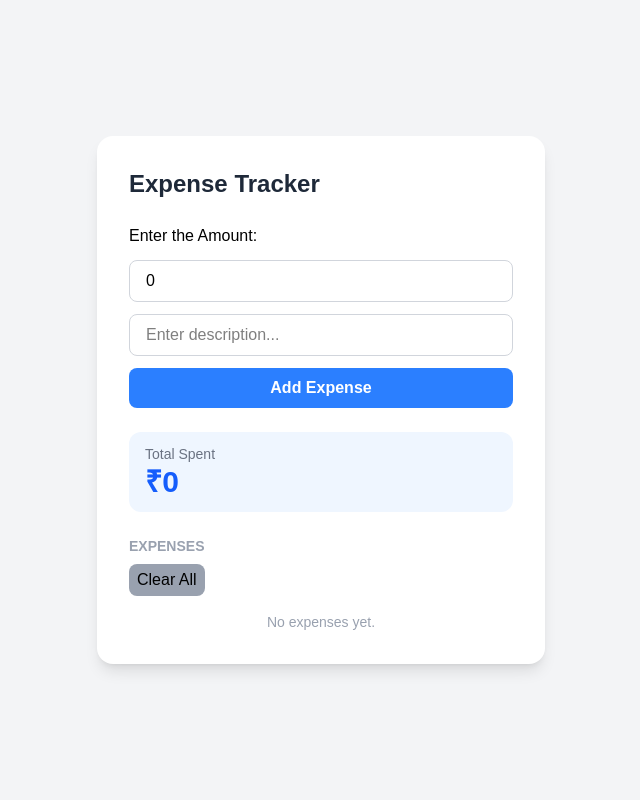
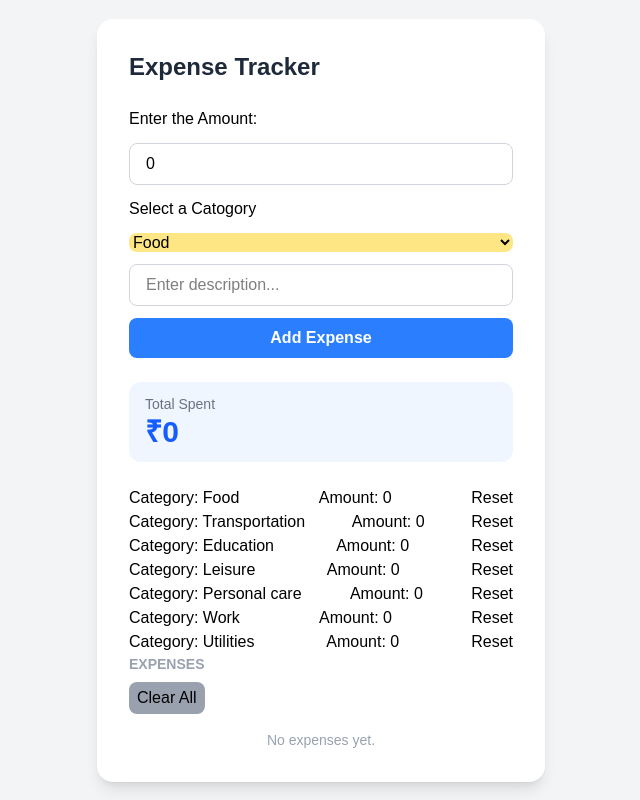
Before and after one commit to nja-rasheed/expenser, a Next.js app: page / in a window 1280 px wide. Shown: the whole page, without its empty margins (319-959 px from the left). Built offline with nearby package versions, Linux system fonts and the light colour scheme.

Commit message:
Category Feature

```diff
--- a/src/app/layout.tsx
+++ b/src/app/layout.tsx
@@ -13,7 +13,7 @@ const geistMono = Geist_Mono({
 });
 
 export const metadata: Metadata = {
-  title: "Create Next App",
+  title: "Personal Expense Tracker",
   description: "Generated by create next app",
 };
 
--- a/src/app/page.tsx
+++ b/src/app/page.tsx
@@ -4,21 +4,43 @@ import { useState, useEffect } from "react";
 type Expense = {
   id: number;
   amt: number;
+  catogory: number;
   dsc: string;
 };
 
+type Catogory = {
+  name: string;
+  amt: number;
+};
+
+const catogory: Catogory[] = [
+  { name: "Food", amt: 0 },
+  { name: "Transportation", amt: 0 },
+  { name: "Education", amt: 0 },
+  { name: "Leisure", amt: 0 },
+  { name: "Personal care", amt: 0 },
+  { name: "Work", amt: 0 },
+  { name: "Utilities", amt: 0 },
+];
 export default function Home() {
   const [amount, setAmount] = useState(0);
+  const [cIndex, setCIndex] = useState(0);
   const [description, setDescription] = useState("");
   const [totalexpense, setExpense] = useState(0);
   const [expenses, setExpenses] = useState<Expense[]>([]);
+  const [catogory_amt, setCatogoryAmt] = useState<Catogory[]>(catogory);
 
   useEffect(() => {
     const stored_expenses = localStorage.getItem("expenses");
+    const stored_catogory_amt = localStorage.getItem("catogory_amt");
     if (stored_expenses) {
       const parsed = JSON.parse(stored_expenses);
       setExpenses(parsed);
       calculateTotal(parsed);
+    }
+    if (stored_catogory_amt) {
+      const parsed = JSON.parse(stored_catogory_amt);
+      setCatogoryAmt(parsed);
     }
   }, []);
 
@@ -32,8 +54,14 @@ export default function Home() {
     const newExpense: Expense = {
       id: Date.now(),
       amt: amount,
+      catogory: cIndex,
       dsc: description,
     };
+    const updatedCats = catogory_amt.map((c, i) =>
+      i === cIndex ? { ...c, amt: c.amt + amount } : c
+    );
+    setCatogoryAmt(updatedCats);
+    localStorage.setItem("catogory_amt", JSON.stringify(updatedCats));
     const updated = [...expenses, newExpense];
     setExpenses(updated);
     calculateTotal(updated);
@@ -44,6 +72,12 @@ export default function Home() {
 
   function deleteExpense(del_id: number) {
     const updated = expenses.filter((exp) => exp.id !== del_id);
+    const target = expenses.find((exp) => exp.id === del_id)!;
+    const updatedCats = catogory_amt.map((c, i) =>
+      i === target.catogory ? { ...c, amt: c.amt - target.amt } : c
+    );
+    setCatogoryAmt(updatedCats);
+    localStorage.setItem("catogory_amt", JSON.stringify(updatedCats));
     setExpenses(updated);
     calculateTotal(updated);
     localStorage.setItem("expenses", JSON.stringify(updated));
@@ -55,8 +89,22 @@ export default function Home() {
       return;
     }
     localStorage.setItem("expenses", JSON.stringify([]));
+    localStorage.setItem("catogory_amt", JSON.stringify(catogory));
     setExpenses([]);
+    setCatogoryAmt(catogory);
     setExpense(0);
+  }
+
+  function resetCatogortValues(index: number) {
+    const updatedCats = catogory_amt.map((c, i) =>
+      i === index ? { ...c, amt: 0 } : c
+    );
+    setCatogoryAmt(updatedCats);
+    localStorage.setItem("catogory_amt", JSON.stringify(updatedCats));
+    const updated = expenses.filter((exp) => exp.catogory !== index);
+    calculateTotal(updated);
+    setExpenses(updated);
+    localStorage.setItem("expenses", JSON.stringify(updated));
   }
 
   return (
@@ -75,6 +123,19 @@ export default function Home() {
             className="border border-gray-300 rounded-lg px-4 py-2 focus:outline-none focus:ring-2 focus:ring-blue-400 text-black"
             required
           />
+          <label className="text-black">Select a Catogory</label>
+          <select
+            name="category"
+            id="category"
+            className="text-black bg-amber-200 rounded-lg"
+            onChange={(e) => setCIndex(Number(e.target.value))}
+          >
+            {catogory_amt.map((c, index) => (
+              <option value={index} key={index}>
+                {c.name}
+              </option>
+            ))}
+          </select>
           <input
             type="text"
             placeholder="Enter description..."
@@ -96,6 +157,25 @@ export default function Home() {
           <p className="text-3xl font-bold text-blue-600">₹{totalexpense}</p>
         </div>
 
+        <ul>
+          {catogory_amt.map((c, index) => (
+            <li
+              key={index}
+              className="text-black flex flex-row justify-between"
+            >
+              <span>Category: {c.name}</span>
+              <span> Amount: {c.amt}</span>
+              <button
+                onClick={() => {
+                  resetCatogortValues(index);
+                }}
+              >
+                Reset
+              </button>
+            </li>
+          ))}
+        </ul>
+
         <h3 className="text-sm font-semibold text-gray-400 uppercase mb-2">
           Expenses
         </h3>
@@ -110,6 +190,7 @@ export default function Home() {
             No expenses yet.
           </p>
         )}
+
         <ul className="flex flex-col gap-2">
           {expenses.map((expense_ind, index) => (
             <li
@@ -117,6 +198,9 @@ export default function Home() {
               className="flex justify-between items-center bg-gray-50 rounded-lg px-4 py-3"
             >
               <span className="text-gray-700">{expense_ind.dsc}</span>
+              <span className="text-gray-700">
+                {catogory_amt[expense_ind.catogory].name}
+              </span>
               <span className="font-semibold text-gray-800">
                 ₹{expense_ind.amt}
               </span>
```
